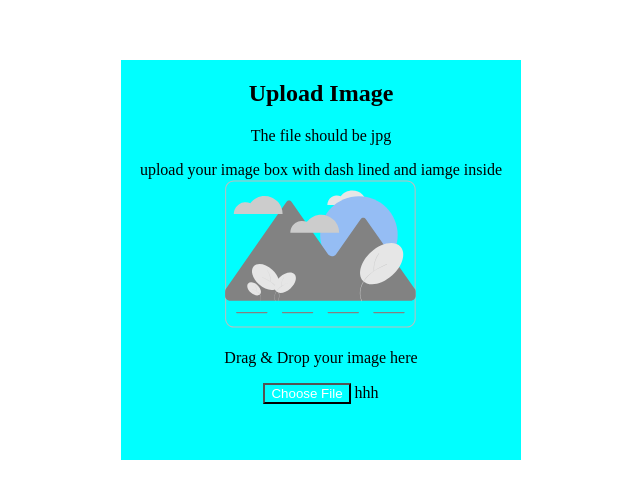
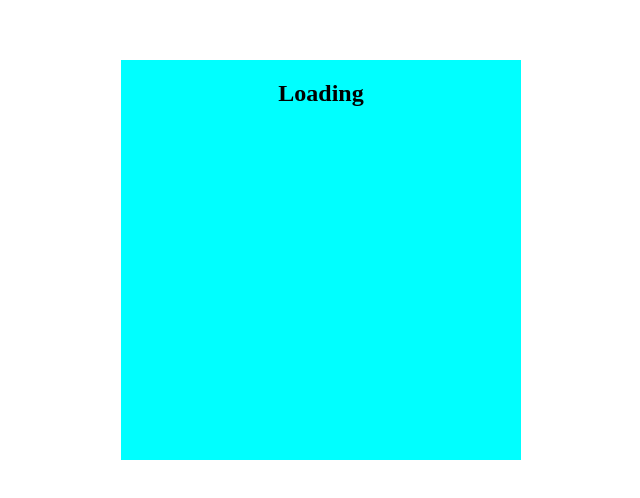
Before and after one commit to pauxiel/Image-uploader, a React (Vite) app: page / in a window 1280 px wide. Shown: the part 148-646 px from the top of the page, without its empty margins (319-959 px from the left). Built offline with nearby package versions, Linux system fonts and the light colour scheme.

Commit message:
added other components

```diff
--- a/src/App.jsx
+++ b/src/App.jsx
@@ -3,6 +3,8 @@
 import "./App.scss";
 import Container from "./layout/container/Container";
 import ImageInput from "./views/image-input/ImageInput";
+import Loading from './views/loading/Loading';
+import ImageUploaded from './views/image-uploaded/ImageUploaded';
 // import DragandDrop from "./components/drag-and-drop/DragandDrop";
 
 function App() {
@@ -10,8 +12,10 @@ function App() {
   return (
     <div className="App">
       <Container>
-          <ImageInput/>
+          {/* <ImageInput/> */}
            {/* <DragandDrop/> */}
+           <Loading/>
+           {/* <ImageUploaded/> */}
         </Container>
     </div>
   );
--- a/src/layout/container/Container.jsx
+++ b/src/layout/container/Container.jsx
@@ -4,7 +4,7 @@ import './container.scss'
 const Container = props => {
     return (
         <div className  = 'container'>
-            {props.children} hhh
+            {props.children}
         </div>
     )
 }
--- /dev/null
+++ b/src/views/image-uploaded/ImageUploaded.jsx
@@ -0,0 +1,26 @@
+import React from "react";
+ import Button from '../../components/button/Button';
+ import Header from "../../components/header/Header";
+
+
+function ImageUploaded() {
+
+    return (
+        <>
+          <Header>
+              <h2>Uploaded Succesfully</h2>
+          </Header>
+
+           <div className="image__container">
+               <img src="" alt=""/>
+           </div>
+
+          <Button className = "btn">Copy Link</Button>
+
+
+        </>
+    )
+
+}
+
+export default ImageUploaded;
--- /dev/null
+++ b/src/views/loading/Loading.jsx
@@ -0,0 +1,17 @@
+import React from "react";
+
+
+
+function Loading() {
+
+    return (
+        <>
+          <h2>Loading</h2>
+
+
+        </>
+    )
+
+}
+
+export default Loading;
```
Also changed, not shown: src/views/image-uploaded/image-uploaded.scss (added), src/views/loading/loading.scss (added).
